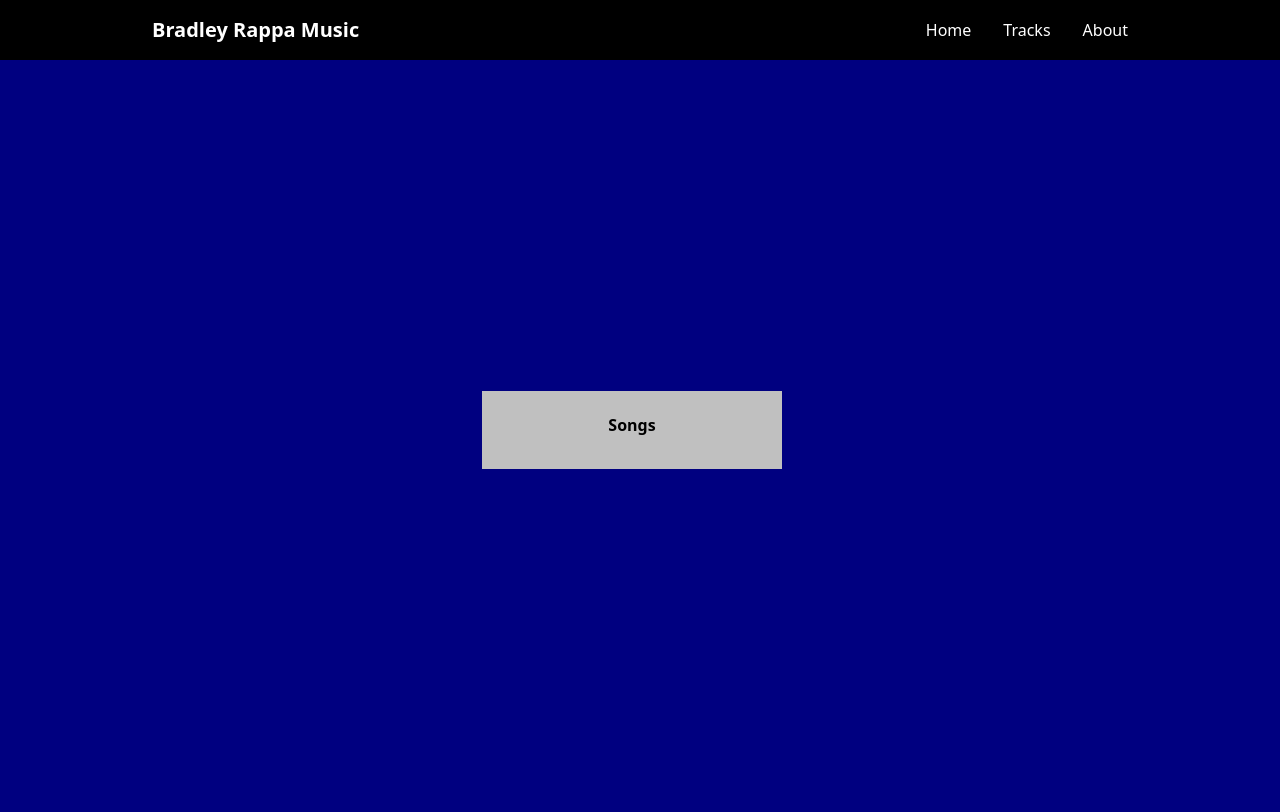
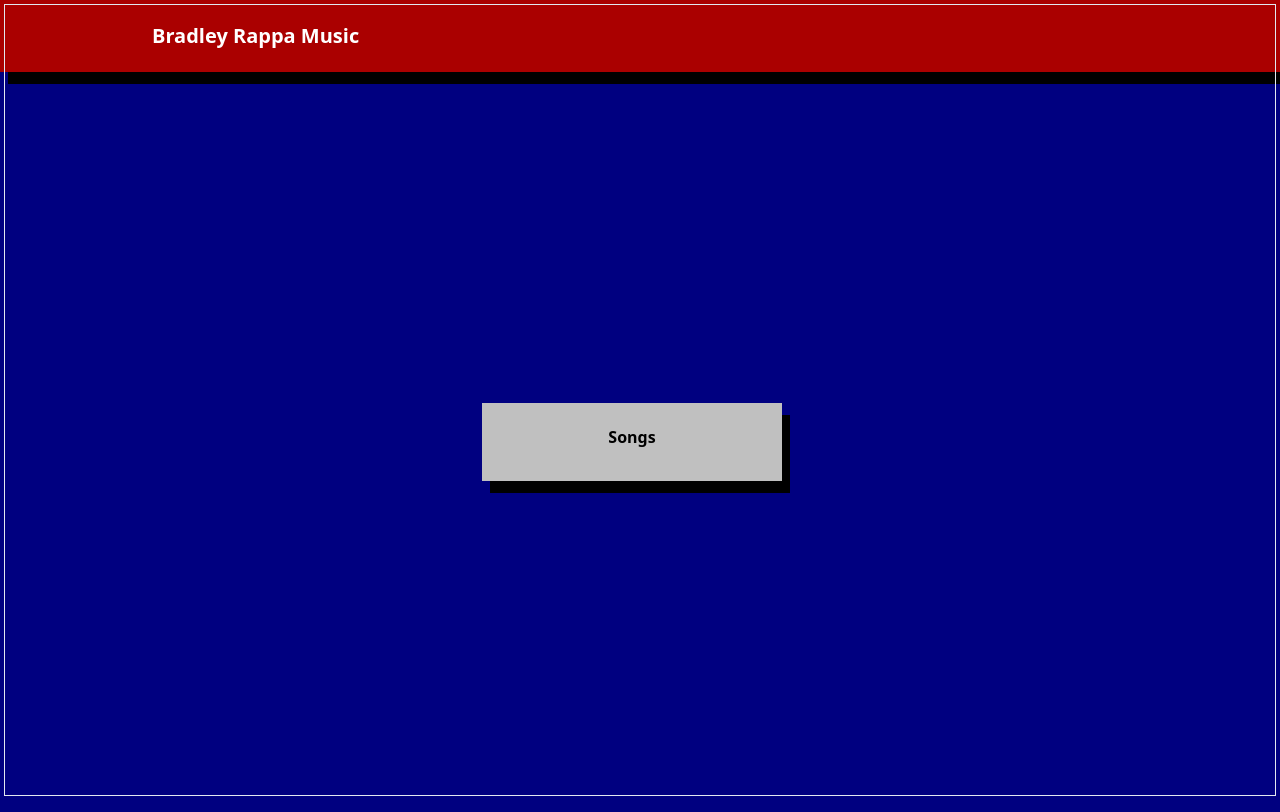
Before and after one commit to konsoul/music-portfolio, a React (Vite) app: page / in a window 1280 px wide. Built offline with nearby package versions, Linux system fonts and the light colour scheme.

Commit message:
Some border styling

```diff
--- a/src/App.jsx
+++ b/src/App.jsx
@@ -56,7 +56,7 @@ function App() {
             onSongSelect={handleSongSelect}
           />
           {currentSong && (
-            <div className="window">
+            <div className="window shadow-[8px_12px_black]">
               <div className="title">Music Portfolio</div>
               <div className="content">
                 <div className="info mt-6 mb-8 text-center">
--- a/src/components/ui/Layout.jsx
+++ b/src/components/ui/Layout.jsx
@@ -7,63 +7,13 @@ const Layout = ({ children }) => {
   return (
     <div className="min-h-screen bg-[#000080]">
       {/* Full width black navbar background */}
-      <div className="w-full bg-black">
-        <div className="max-w-5xl mx-auto flex justify-between items-center py-4 px-6">
-          <div className="text-xl font-bold text-white">
+      <div className="w-full bg-[#aa0000] shadow-[8px_12px_black] px-5 py-1.5">
+        <div className="absolute inset-1 border border-slate-200 pointer-events-none" />
+        <div className="max-w-5xl mx-auto flex justify-between text-center items-center py-4 px-6">
+          <div className="text-xl font-bold text-white text-center">
             Bradley Rappa Music
           </div>
-
-          {/* Desktop Navigation */}
-          <div className="hidden md:flex space-x-8 text-white">
-            <a href="/" className="hover:text-gray-300">
-              Home
-            </a>
-            <a href="/tracks" className="hover:text-gray-300">
-              Tracks
-            </a>
-            <a href="/about" className="hover:text-gray-300">
-              About
-            </a>
-          </div>
-
-          {/* Mobile Menu Button */}
-          <button
-            className="md:hidden p-2 text-white"
-            onClick={() => setIsMenuOpen(!isMenuOpen)}
-            aria-label="Toggle menu"
-          >
-            {isMenuOpen ? <X size={24} /> : <Menu size={24} />}
-          </button>
         </div>
-
-        {/* Mobile Navigation */}
-        {isMenuOpen && (
-          <div className="md:hidden px-6 pb-4">
-            <div className="flex flex-col gap-4 text-white">
-              <a
-                href="/"
-                className="hover:text-gray-300 py-2"
-                onClick={() => setIsMenuOpen(false)}
-              >
-                Home
-              </a>
-              <a
-                href="/tracks"
-                className="hover:text-gray-300 py-2"
-                onClick={() => setIsMenuOpen(false)}
-              >
-                Tracks
-              </a>
-              <a
-                href="/about"
-                className="hover:text-gray-300 py-2"
-                onClick={() => setIsMenuOpen(false)}
-              >
-                About
-              </a>
-            </div>
-          </div>
-        )}
       </div>
 
       {/* Main content */}
--- a/src/components/ui/Sidebar.jsx
+++ b/src/components/ui/Sidebar.jsx
@@ -2,7 +2,10 @@ import React from 'react'
 
 const Sidebar = ({ songs, currentSong, onSongSelect }) => {
   return (
-    <div className="window mr-4" style={{ width: '300px' }}>
+    <div
+      className="window mr-4 shadow-[8px_12px_black]"
+      style={{ width: '300px' }}
+    >
       <div className="title">Songs</div>
       <div className="content">
         <div className="flex flex-col gap-2">
@@ -10,14 +13,14 @@ const Sidebar = ({ songs, currentSong, onSongSelect }) => {
             <button
               key={song.id}
               onClick={() => onSongSelect(song)}
-              className={`w-full text-left p-2 hover:bg-gray-400 transition-colors ${
+              className={`w-full text-left p-4 hover:bg-[#000080] shadow-[8px_12px_black] transition-colors ${
                 currentSong?.id === song.id ? 'bg-[#aa0000] text-white' : ''
               }`}
             >
               <div className="flex items-center justify-between">
                 <span>{song.title}</span>
                 {currentSong?.id === song.id && (
-                  <span className="text-sm">▶ Playing</span>
+                  <span className="text-sm"></span>
                 )}
               </div>
             </button>
```
